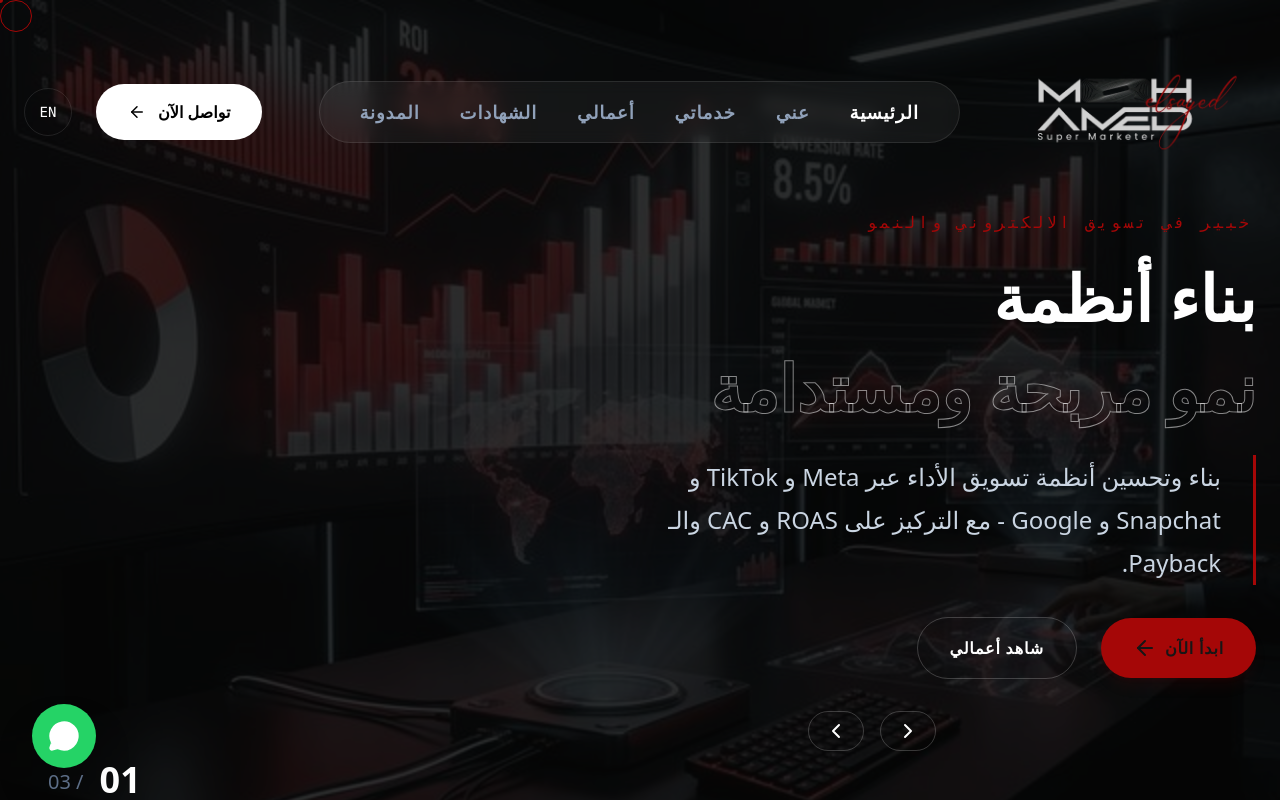
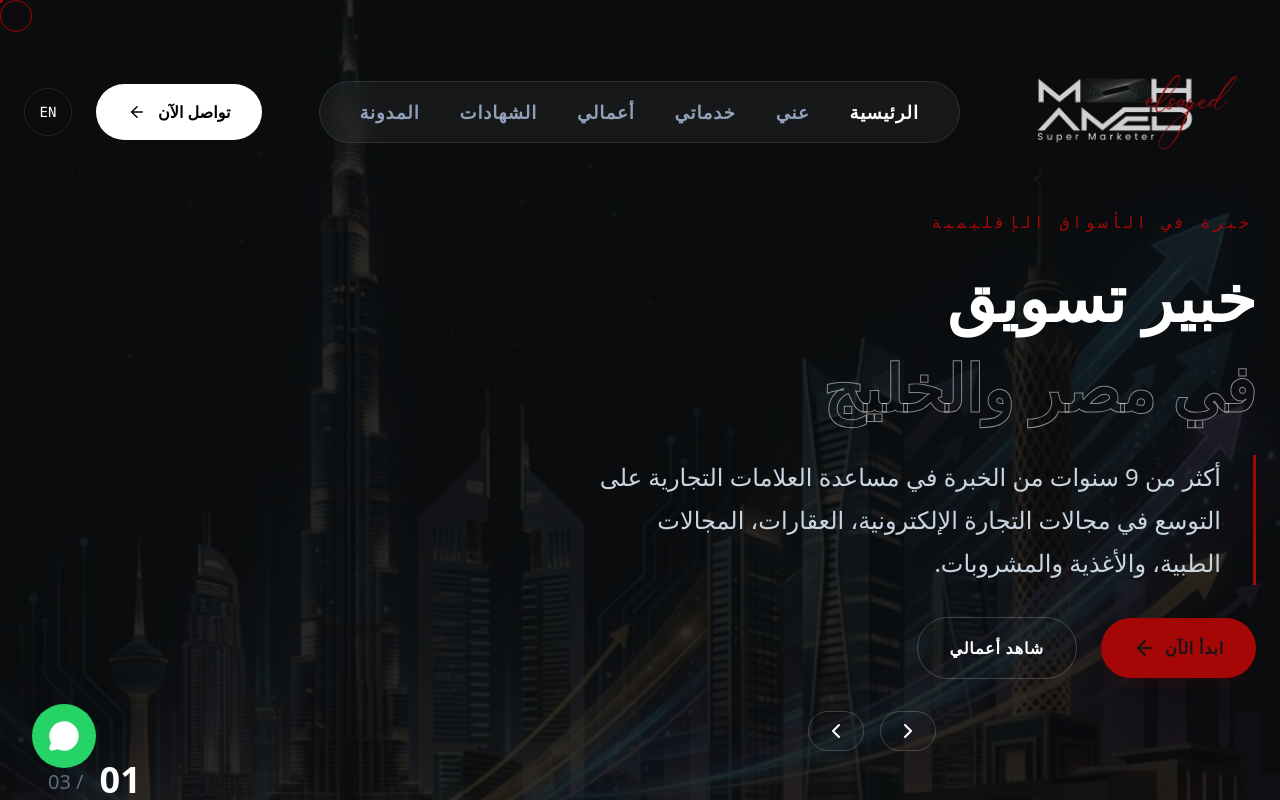
Before and after one commit to alymaher494/supermarketer, a Next.js app: page / in a window 1280 px wide. Shown: the top 800 px of the page. Built offline with nearby package versions, Linux system fonts and the light colour scheme.

Commit message:
Update Hero.tsx

```diff
--- a/src/components/Hero.tsx
+++ b/src/components/Hero.tsx
@@ -20,6 +20,14 @@ export default function Hero() {
     const content = {
         ar: {
             slides: [
+
+                {
+                    subtitle: "خبرة في الأسواق الإقليمية",
+                    title: "خبير تسويق",
+                    title2: "في مصر والخليج",
+                    desc: "أكثر من 9 سنوات من الخبرة في مساعدة العلامات التجارية على التوسع في مجالات التجارة الإلكترونية، العقارات، المجالات الطبية، والأغذية والمشروبات.",
+                    image: "/hero_regional_expertise_ai_1771881203665.png"
+                },
                 {
                     subtitle: "خبير في تسويق الالكتروني والنمو",
                     title: "بناء أنظمة",
@@ -33,13 +41,6 @@ export default function Hero() {
                     title2: "إلى نمو واستثمار",
                     desc: "مساعدة العلامات التجارية في مصر والخليج على النمو وتحقيق الربحية. إدارة ميزانيات شهرية تتجاوز مليون ريال سعودي مع التركيز على اقتصاديات الوحدة.",
                     image: "/strategy_blueprint_v3_1771881257824.png"
-                },
-                {
-                    subtitle: "خبرة في الأسواق الإقليمية",
-                    title: "خبير تسويق",
-                    title2: "في مصر والخليج",
-                    desc: "أكثر من 9 سنوات من الخبرة في مساعدة العلامات التجارية على التوسع في مجالات التجارة الإلكترونية، العقارات، المجالات الطبية، والأغذية والمشروبات.",
-                    image: "/hero_regional_expertise_ai_1771881203665.png"
                 }
             ],
             cta: "ابدأ الآن",
```
